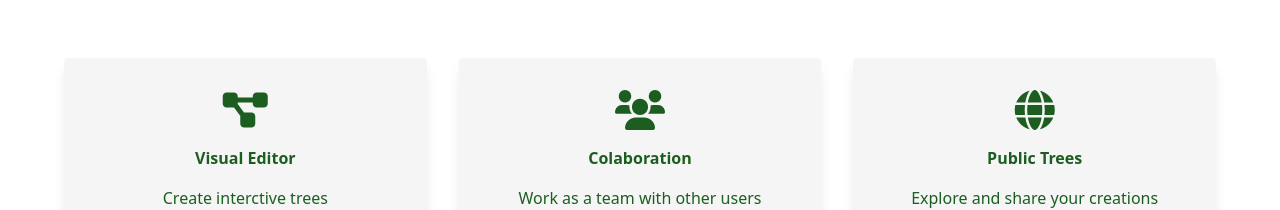
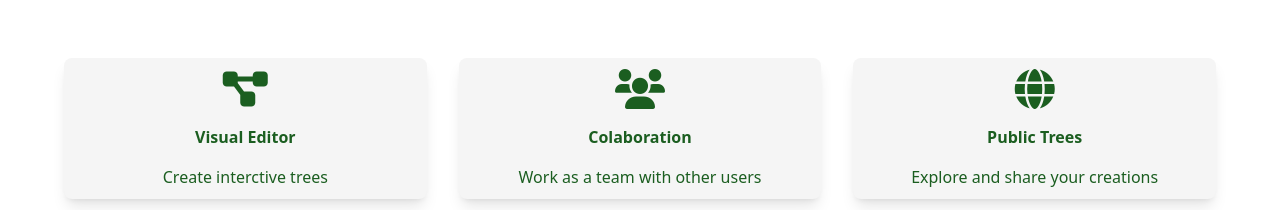
Before and after one commit to LUCHER4321/CPT-Frontend, a React (Vite) app: page / in a window 1280 px wide. Shown: the part 590-800 px from the top of the page. Built offline with nearby package versions, Linux system fonts and the light colour scheme; no server answers.

Commit message:
Update Card.tsx

```diff
--- a/src/components/home/Card.tsx
+++ b/src/components/home/Card.tsx
@@ -6,6 +6,7 @@ interface CardProps {
     description?: string;
     href?: string;
     image?: string;
+    onClick?: () => void;
     children?: any;
 }
 
@@ -15,14 +16,24 @@ export const Card = ({
     description,
     href,
     image,
+    onClick,
     children
 }: CardProps) => {
-    return (
-        <a className={"p-[2rem] relative " + card} href={href}>
+    const inside = (
+        <>
             {image ? <img className="h-10! rounded-full" src={image}/> : <i className={"text-[2.5rem] mb-[1rem] fas " + fa + " " + titleClass}/>}
             <h3 className={"mb-4 " + titleClass}>{title}</h3>
             <p className="text-[#1B5E20]! dark:text-[#D8EDD9]!">{description}</p>
             {children}
-        </a>
+        </>
+    )
+    return (
+        <>
+            {href ? <a className={"p-[2rem] relative " + card} href={href} onClick={onClick}>
+                {inside}
+            </a> : <button className={"p-[2rem] relative border-black/0! focus:outline-0! focus-visible:outline-0! " + card} onClick={onClick}>
+                {inside}
+            </button>}
+        </>
     );
 };
```
